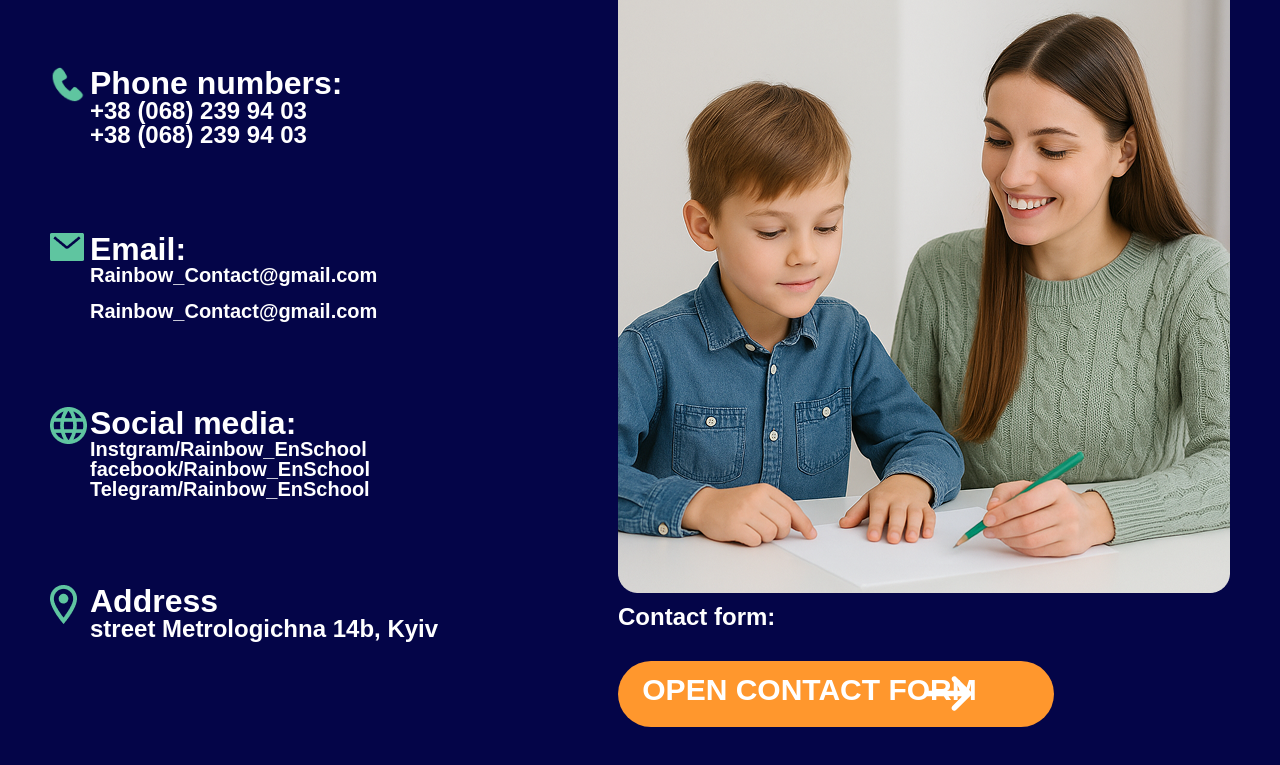
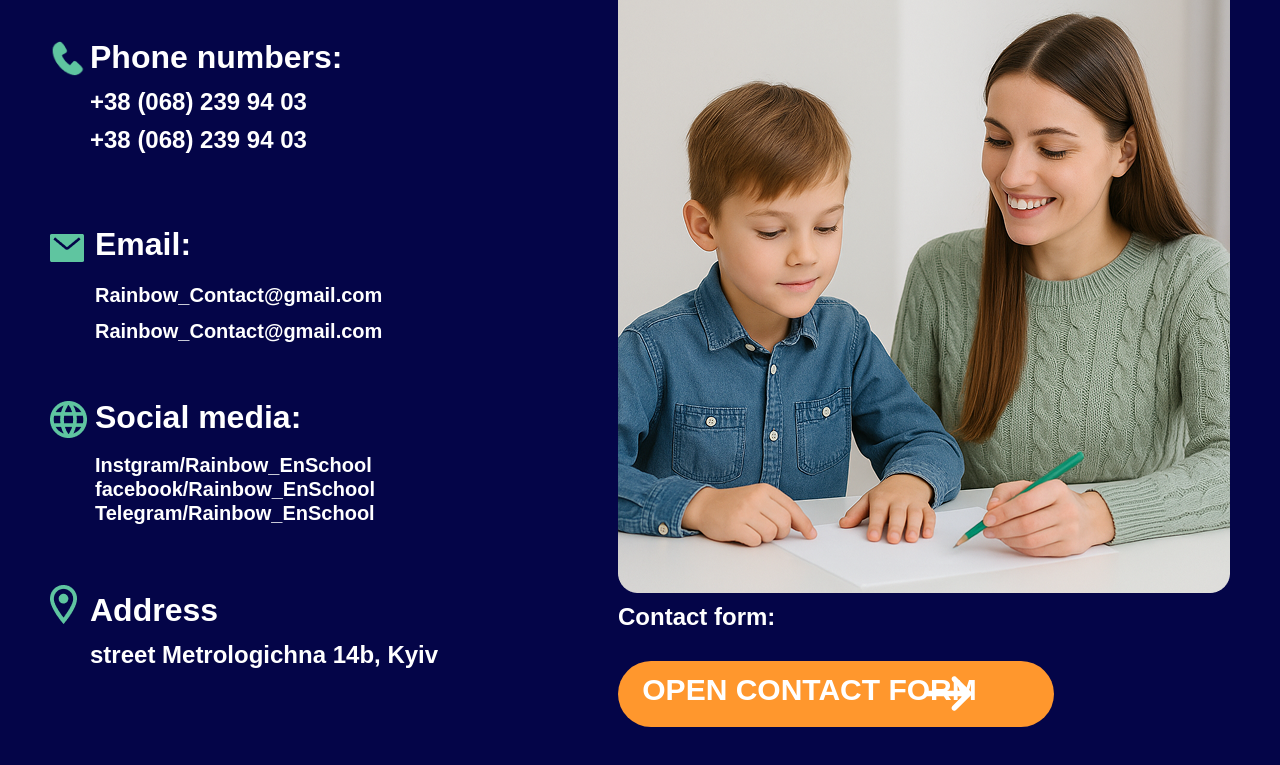
Before and after one commit to Goldenfoxs/First-site, a plain HTML site: page index.html in a window 1280 px wide. Shown: the part 1985-2750 px from the top of the page. Drawn offline with Linux system fonts and the light colour scheme.

Commit message:
update contact

```diff
--- a/css/style.css
+++ b/css/style.css
@@ -464,12 +464,15 @@ line-height: 17px;
     font-size: 32px;
     font-weight: bold;
     font-family: "Noto Sans Thai Looped", sans-serif;
+    margin-bottom: 10px;
 }
 
 .contact__phone_link{
     font-size: 24px;
     font-weight: bold;
     font-family: "Noto Sans Thai Looped", sans-serif;
+    margin-bottom: 4px;
+    line-height: 38px;
 }
 
 .contact__details{
@@ -480,7 +483,7 @@ justify-content: space-evenly;
 
 .contact__email{
     position: relative;
-    padding-left: 40px;
+    padding-left: 45px;
 }
 
 .contact__email::before{
@@ -492,12 +495,15 @@ justify-content: space-evenly;
     left: 0;
     width: 34px;
     height: 28px;
+    top: 15px;
 }
 
 .contact__email__title{
     font-size: 32px;
     font-family: "Noto Sans Thai Looped", sans-serif ;
     font-weight: bold;
+    line-height: 51px;
+    margin-bottom: 15px;
 }
 
 .contact__adress__link{
@@ -509,7 +515,7 @@ justify-content: space-evenly;
 
 .contact__social{
     position: relative;
-    padding-left: 40px;
+    padding-left: 45px;
 }
 
 .contact__social::before{
@@ -527,24 +533,28 @@ justify-content: space-evenly;
     font-size: 32px;
     font-weight: bold;
     font-family: "Noto Sans Thai Looped", sans-serif ;
+    margin-bottom: 20px;
 }
 
 .Instagram{
     font-size: 20px;
     font-weight: 600;
     font-family: "Noto Sans Thai Looped", sans-serif;
+    line-height: 24px;
 }
 
 .Facebook{
     font-size: 20px;
     font-weight: 600;
     font-family: "Noto Sans Thai Looped", sans-serif;
+    line-height: 24px;
 }
 
 .Telegram{
     font-size: 20px;
     font-weight: 600;
     font-family: "Noto Sans Thai Looped", sans-serif;
+    line-height: 24px;
 }
 
 .conntact__address{
@@ -567,6 +577,8 @@ justify-content: space-evenly;
     font-size: 32px;
     font-weight: bold;
     font-family: "Noto Sans Thai Looped", sans-serif;
+    margin-bottom: 7px;
+    line-height: 51px;
 }
 
 .contact__adress__text{
--- a/index.html
+++ b/index.html
@@ -192,13 +192,13 @@
                             Social media:
                         </h3>
                         <p class="Instagram">
-                            Instgram/Rainbow_EnSchool
+                            <a class="Instagram__link" href="#">Instgram/Rainbow_EnSchool</a>
                         </p>
                         <p class="Facebook">
-                            facebook/Rainbow_EnSchool
+                            <a class="Facebook__link" href="#">facebook/Rainbow_EnSchool</a>
                         </p>
                         <p class="Telegram">
-                            Telegram/Rainbow_EnSchool
+                            <a class="Telegram__link" href="#">Telegram/Rainbow_EnSchool</a>
                         </p>
                     </div>
                     <div class="conntact__address">
```
